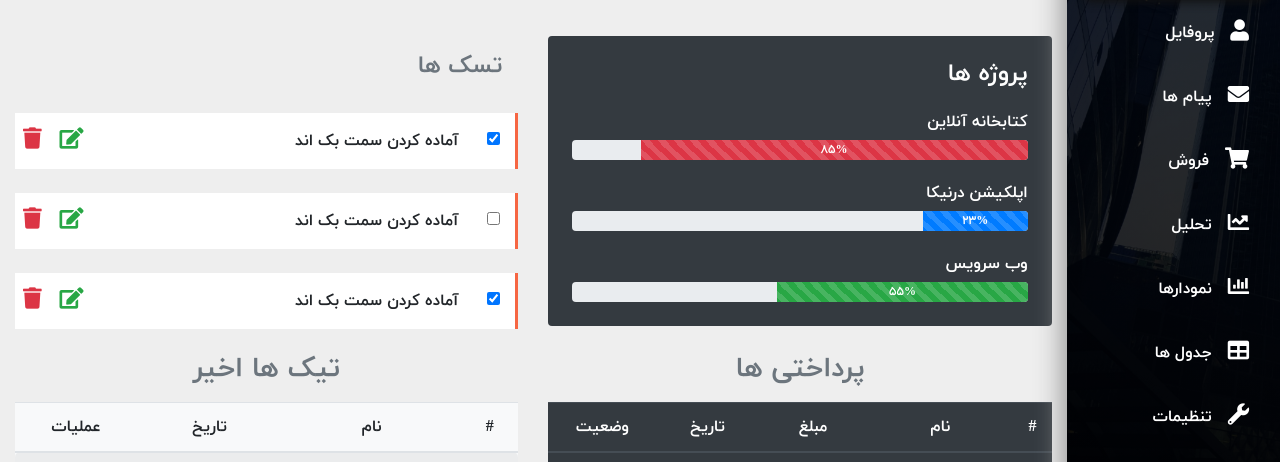
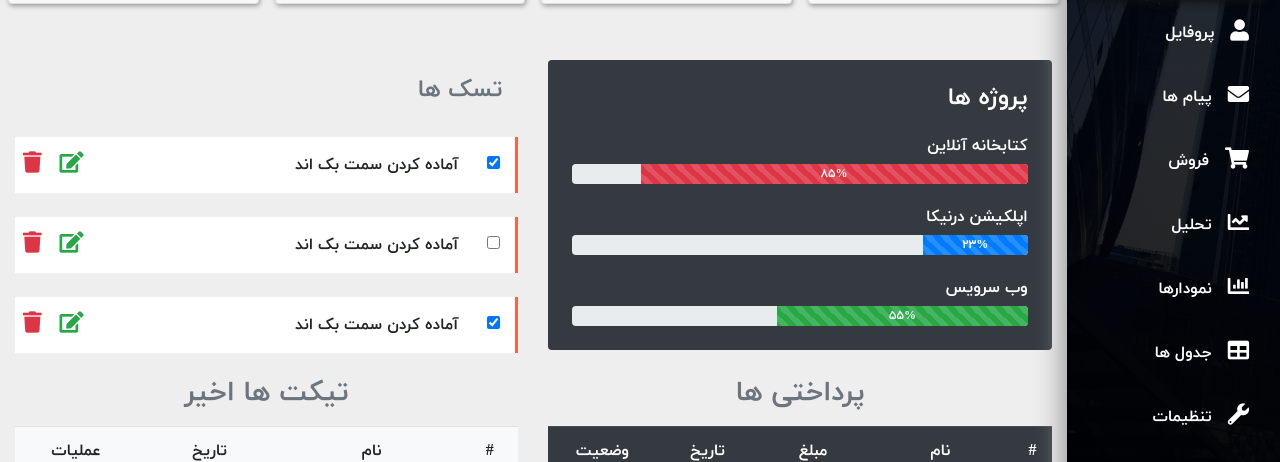
Before and after one commit to Safar-Khalili-Maku/Bootstrap_Dashboard_Project, a plain HTML site: page index.html in a window 1280 px wide. Shown: the part 271-733 px from the top of the page. Drawn offline with Linux system fonts and the light colour scheme.

Commit message:
Update index.html

```diff
--- a/index.html
+++ b/index.html
@@ -3,7 +3,7 @@
 <head>
   <!-- Required meta tags -->
   <meta charset="utf-8" />
-  <meta name="viewport" content="width=device-width, initial-scale=1, shrink-to-fit=no" />
+  <meta name="viewport" content="width=device-width, initial-scale=1, shrink-to-fit=no" />p5.jpgp5.jpg
   <!-- Bootstrap CSS -->
   <title>Dashboard</title>
   <link rel="stylesheet" href="css/bootstrap.fa.min.css" />
@@ -416,7 +416,7 @@
               <!-- End of Paginaton -->
             </div>
             <div class="col-lg-6">
-              <h3 class="text-muted text-center mb-3">تیک ها اخیر</h3>
+              <h3 class="text-muted text-center mb-3">تیکت ها اخیر</h3>
               <table class="table table-striped text-center bg-light">
                 <thead>
                   <tr>
```
